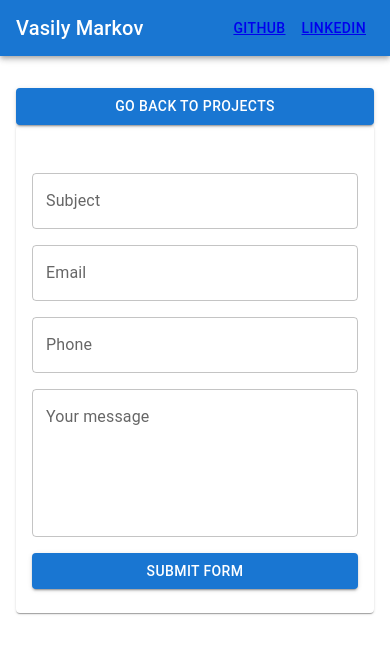
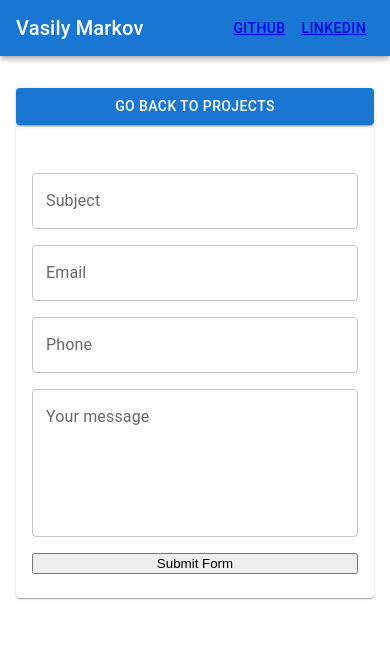
Before and after one commit to Vasily93/portfolio-website, a Next.js app: page /contact in a window 390 px wide. Shown: the top 654 px of the page. Built offline with nearby package versions, Linux system fonts and the light colour scheme.

Commit message:
trying different button for mobile

```diff
--- a/pages/contact.js
+++ b/pages/contact.js
@@ -75,9 +75,9 @@ const EmailForm = () => {
                             <TextField onChange={(e) => setEmail(e.target.value)} id="outlined-basic" label="Email" variant="outlined" />
                             <TextField onChange={(e) => setPhone(e.target.value)} id="outlined-basic" label="Phone" variant="outlined" />
                             <TextField onChange={(e) => setMessage(e.target.value)} id="outlined-basic" label="Your message" variant="outlined" multiline rows={5} />
-                            <Button variant="contained" align="center"
+                            <button type='submit'
                             onClick={handleSubmit}
-                            >Submit Form</Button>
+                            >Submit Form</button>
                         </Stack>
                     </form>
                 </CardContent>
```
